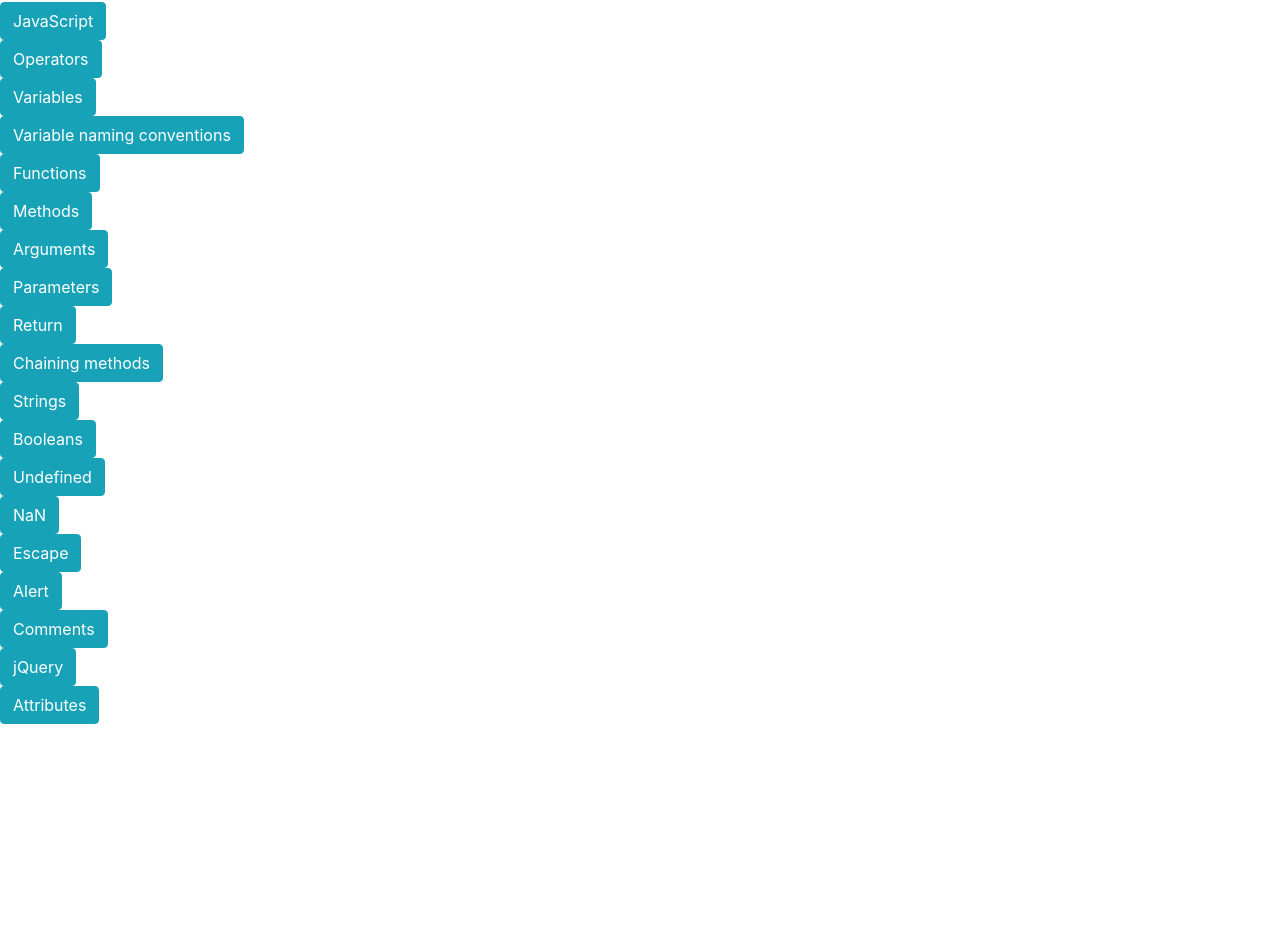
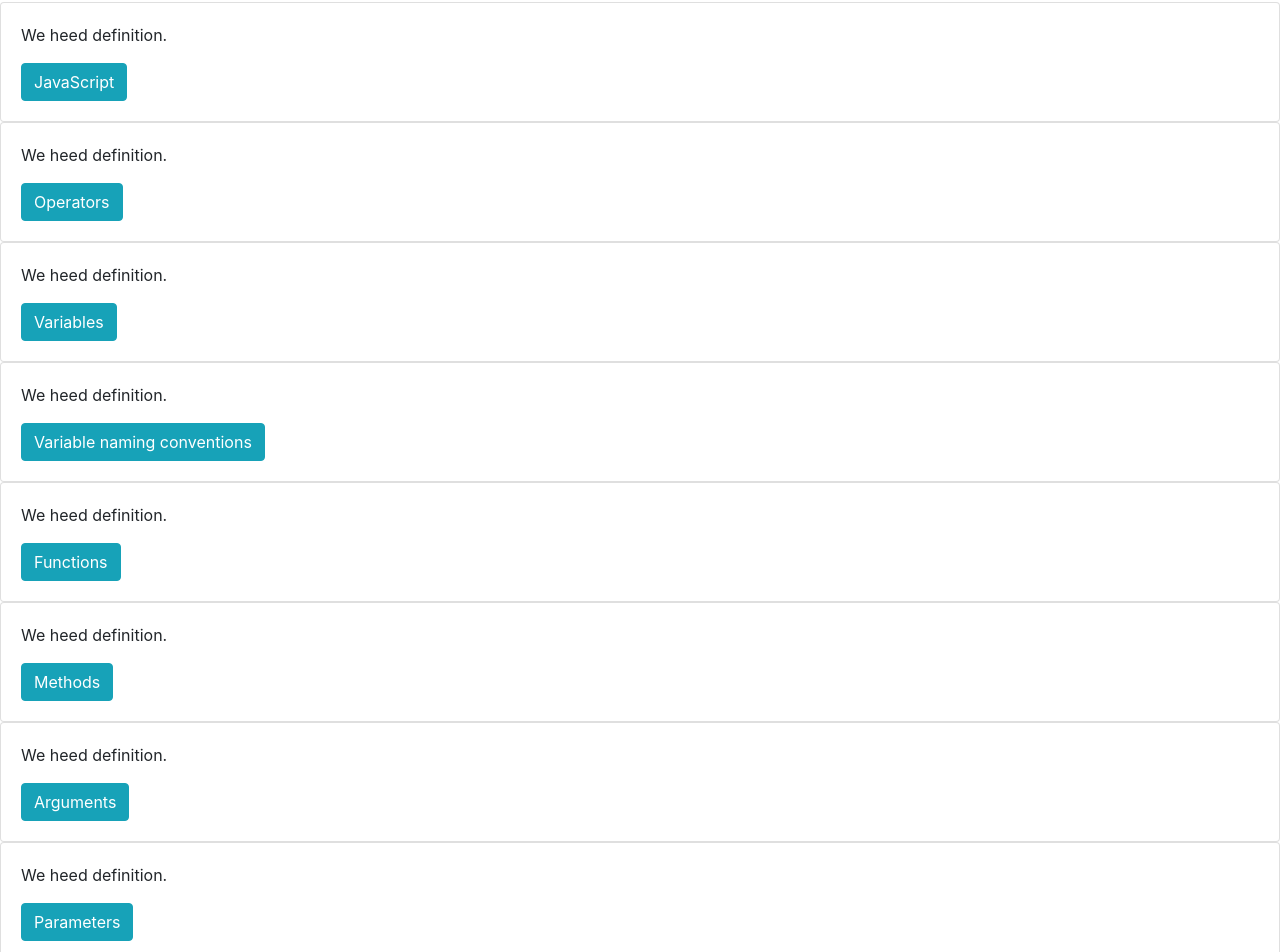
Before and after one commit to bahayg/flashcard, a plain HTML site: page index.html in a window 1280 px wide. Shown: the part 54-1006 px from the top of the page. Before the commit the page ends 800 px from the top, so only its background shows below. Drawn offline with Linux system fonts and the light colour scheme; files whose address does not match are found by name.

Commit message:
Apply card to each flashcard.

```diff
--- a/index.html
+++ b/index.html
@@ -10,62 +10,116 @@
   </head>
   <body>
     <h1>Flashcard</h1>
-    <div class="">
-      <button type="button" class="btn btn-info" id="javascript">JavaScript</button>
+    <div class="card">
+      <div class="card-body">
+        <p class="card-text">We heed definition.</p>
+        <button type="button" class="btn btn-info" id="javascript">JavaScript</button>
+      </div>
     </div>
-    <div class="">
+    <div class="card">
+      <div class="card-body">
+        <p class="card-text">We heed definition.</p>
       <button type="button" class="btn btn-info" id="operators">Operators</button>
+      </div>
     </div>
-    <div class="">
+    <div class="card">
+      <div class="card-body">
+        <p class="card-text">We heed definition.</p>
       <button type="button" class="btn btn-info" id="variables">Variables</button>
+      </div>
     </div>
-    <div class="">
+    <div class="card">
+      <div class="card-body">
+        <p class="card-text">We heed definition.</p>
       <button type="button" class="btn btn-info" id="variable-naming-conventions">Variable naming conventions</button>
+      </div>
     </div>
-    <div class="">
+    <div class="card">
+      <div class="card-body">
+        <p class="card-text">We heed definition.</p>
       <button type="button" class="btn btn-info" id="functions">Functions</button>
+      </div>
     </div>
-    <div class="">
+    <div class="card">
+      <div class="card-body">
+        <p class="card-text">We heed definition.</p>
       <button type="button" class="btn btn-info" id="methods">Methods</button>
+      </div>
     </div>
-    <div class="">
+    <div class="card">
+      <div class="card-body">
+        <p class="card-text">We heed definition.</p>
       <button type="button" class="btn btn-info" id="arguments">Arguments</button>
+      </div>
     </div>
-    <div class="">
+    <div class="card">
+      <div class="card-body">
+        <p class="card-text">We heed definition.</p>
       <button type="button" class="btn btn-info" id="parameters">Parameters</button>
+      </div>
     </div>
-    <div class="">
+    <div class="card">
+      <div class="card-body">
+        <p class="card-text">We heed definition.</p>
       <button type="button" class="btn btn-info" id="return">Return</button>
     </div>
-    <div class="">
+    <div class="card">
+      <div class="card-body">
+        <p class="card-text">We heed definition.</p>
       <button type="button" class="btn btn-info" id="chaining-methods">Chaining methods</button>
     </div>
-    <div class="">
+    <div class="card">
+      <div class="card-body">
+        <p class="card-text">We heed definition.</p>
       <button type="button" class="btn btn-info" id="string">Strings</button>
     </div>
-    <div class="">
+    <div class="card">
+      <div class="card-body">
+        <p class="card-text">We heed definition.</p>
       <button type="button" class="btn btn-info" id="boolean">Booleans</button>
+      </div>
     </div>
-    <div class="">
+    <div class="card">
+      <div class="card-body">
+        <p class="card-text">We heed definition.</p>
       <button type="button" class="btn btn-info" id="undefined">Undefined</button>
+      </div>
     </div>
-    <div class="">
+    <div class="card">
+      <div class="card-body">
+        <p class="card-text">We heed definition.</p>
       <button type="button" class="btn btn-info" id="nan">NaN</button>
+      </div>
     </div>
-    <div class="">
+    <div class="card">
+      <div class="card-body">
+        <p class="card-text">We heed definition.</p>
       <button type="button" class="btn btn-info" id="escape">Escape</button>
+      </div>
     </div>
-    <div class="">
+    <div class="card">
+      <div class="card-body">
+        <p class="card-text">We heed definition.</p>
       <button type="button" class="btn btn-info" id="alert">Alert</button>
+      </div>
     </div>
-    <div class="">
+    <div class="card">
+      <div class="card-body">
+        <p class="card-text">We heed definition.</p>
       <button type="button" class="btn btn-info" id="comments">Comments</button>
+      </div>
     </div>
-    <div class="">
+    <div class="card">
+      <div class="card-body">
+        <p class="card-text">We heed definition.</p>
       <button type="button" class="btn btn-info" id="jquery">jQuery</button>
+      </div>
     </div>
-    <div class="">
+    <div class="card">
+      <div class="card-body">
+        <p class="card-text">We heed definition.</p>
       <button type="button" class="btn btn-info" id="attributes">Attributes</button>
+      </div>
     </div>
   </body>
 </html>
```
